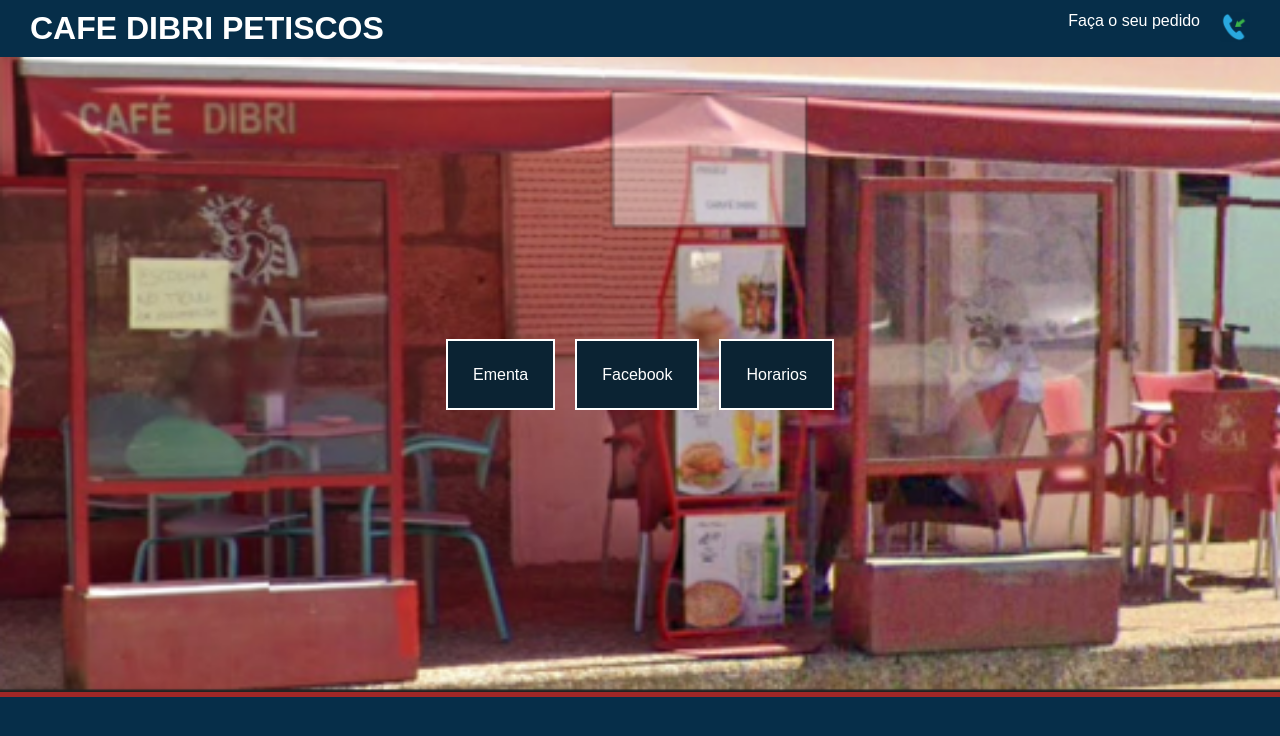
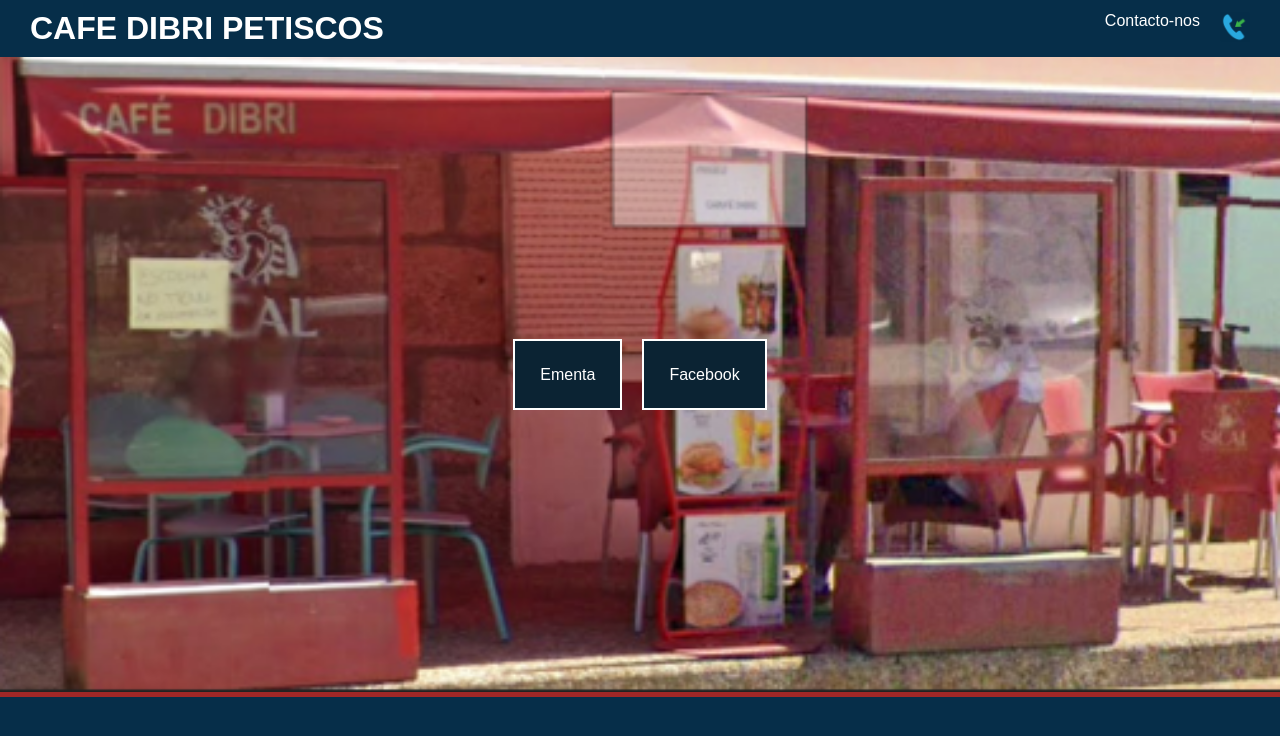
Before and after one commit to rochagamplays/cafedibri.github.io, a plain HTML site: page index.html in a window 1280 px wide. Drawn offline with Linux system fonts and the light colour scheme; files whose address does not match are found by name.

Commit message:
Update index.html

```diff
--- a/index.html
+++ b/index.html
@@ -13,7 +13,7 @@
     <h1><a href="#">CAFE DIBRI PETISCOS</a></h1>
     <nav class="nav">
       <ul>
-      <a href="tel:961348200">Faça o seu pedido</a></li>
+      <a href="tel:961348200"> Contacto-nos </a></li>
         <li><a href="tel:961348200"><li><a href="tel:??"><img src="unnamed.png"></a></li></a>
       </ul>
     </nav>
@@ -24,7 +24,6 @@
       <ul>
         <li><a href="imagens.html">Ementa</a></li>
         <li><a href="https://www.facebook.com/Café-Dibri-1452906804790969/" target="_blank">Facebook</a></li>
-        <li><a href="diaria.html" target="_blank">Horarios</a></li>
       </ul>
     </nav>
   </div>
```
